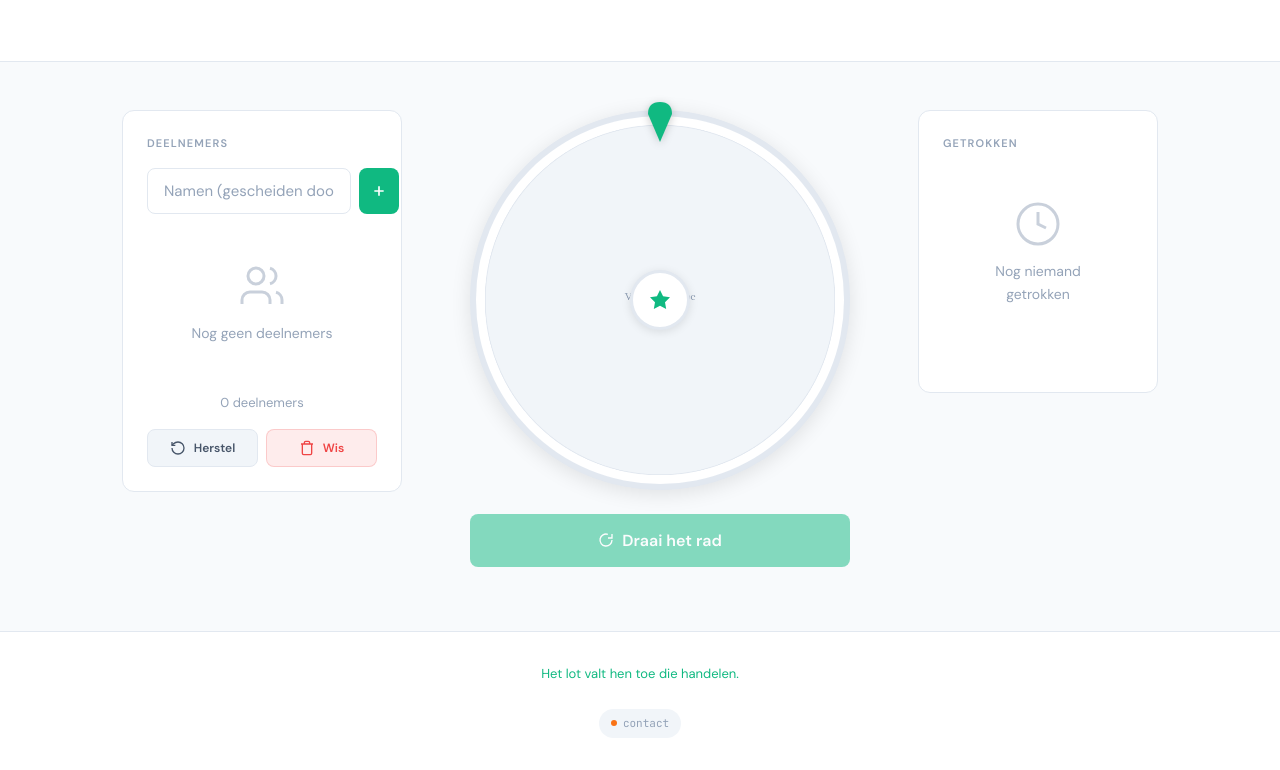
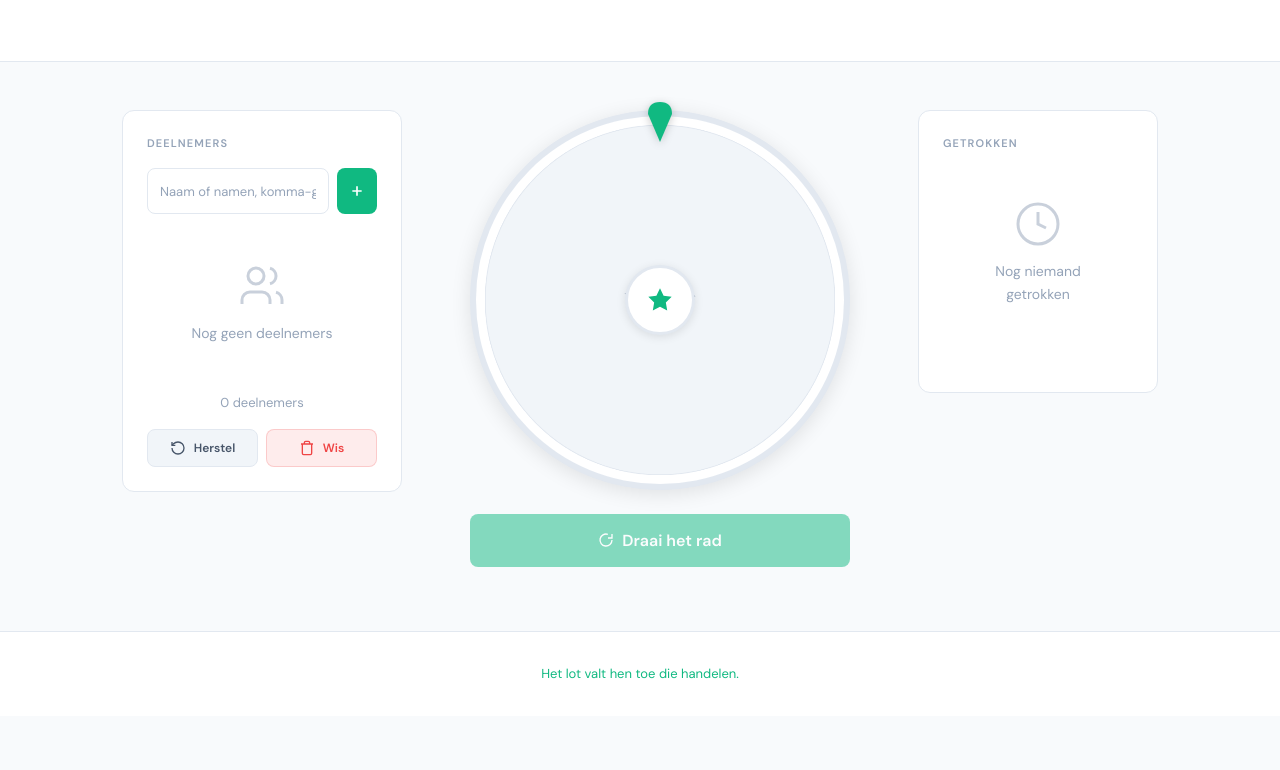
Before and after one commit to onderconstructie/fortuna, a plain HTML site: page index.html in a window 1280 px wide. Shown: the part 251-1021 px from the top of the page. After the commit the page ends 967 px from the top, so only its background shows below. Drawn offline with Linux system fonts and the light colour scheme.

Commit message:
Add files via upload

```diff
--- a/index.html
+++ b/index.html
@@ -141,7 +141,7 @@
 
         .input-field {
             flex: 1;
-            padding: 0.75rem 1rem;
+            padding: 0.75rem 0.75rem;
             font-size: 0.9375rem;
             font-family: inherit;
             border: 1.5px solid var(--slate-200);
@@ -149,6 +149,7 @@
             background: var(--wit);
             color: var(--slate-800);
             transition: border-color 0.2s;
+            min-width: 0;
         }
 
         .input-field:focus {
@@ -158,6 +159,7 @@
 
         .input-field::placeholder {
             color: var(--slate-400);
+            font-size: 0.8125rem;
         }
 
         /* Buttons */
@@ -351,8 +353,8 @@
             top: 50%;
             left: 50%;
             transform: translate(-50%, -50%);
-            width: 60px;
-            height: 60px;
+            width: 70px;
+            height: 70px;
             background: var(--wit);
             border: 3px solid var(--slate-200);
             border-radius: 50%;
@@ -364,8 +366,8 @@
         }
 
         .wheel-center svg {
-            width: 24px;
-            height: 24px;
+            width: 28px;
+            height: 28px;
             color: var(--accent);
         }
 
@@ -528,35 +530,6 @@
         .quote {
             font-size: 0.8125rem;
             color: var(--accent);
-            margin-bottom: 1.5rem;
-        }
-
-        .footer-badge {
-            display: inline-flex;
-            align-items: center;
-            gap: 0.375rem;
-            font-family: 'JetBrains Mono', monospace;
-            font-size: 0.6875rem;
-            color: var(--slate-400);
-            background: var(--slate-100);
-            padding: 0.375rem 0.75rem;
-            border-radius: 100px;
-        }
-
-        .footer-badge a {
-            color: inherit;
-            text-decoration: none;
-        }
-
-        .footer-badge .dot {
-            width: 6px;
-            height: 6px;
-            background: #f97316;
-            border-radius: 50%;
-        }
-
-        .footer-badge:hover .dot {
-            background: var(--accent);
         }
 
         @media (max-width: 640px) {
@@ -609,7 +582,7 @@
                 <p class="card-title">Deelnemers</p>
 
                 <div class="input-group">
-                    <input type="text" class="input-field" id="nameInput" placeholder="Namen (gescheiden door komma)" autocomplete="off">
+                    <input type="text" class="input-field" id="nameInput" placeholder="Naam of namen, komma-gescheiden" autocomplete="off">
                     <button class="btn btn-primary btn-icon" id="addBtn" title="Toevoegen">
                         <svg viewBox="0 0 24 24" fill="none" stroke="currentColor" stroke-width="2.5">
                             <path d="M12 5v14M5 12h14"/>
@@ -686,10 +659,6 @@
 
     <footer class="footer">
         <p class="quote">Het lot valt hen toe die handelen.</p>
-        <div class="footer-badge">
-            <span class="dot"></span>
-            <a href="https://bit.ly/4azfO7S">contact</a>
-        </div>
     </footer>
 
     <!-- Winner Modal -->
@@ -793,7 +762,7 @@
                 if (displayName.length > 12) {
                     displayName = displayName.substring(0, 11) + '…';
                 }
-                ctx.fillText(displayName, radius - 25, 6);
+                ctx.fillText(displayName, radius - 40, 6);
                 ctx.restore();
             });
         }
```
